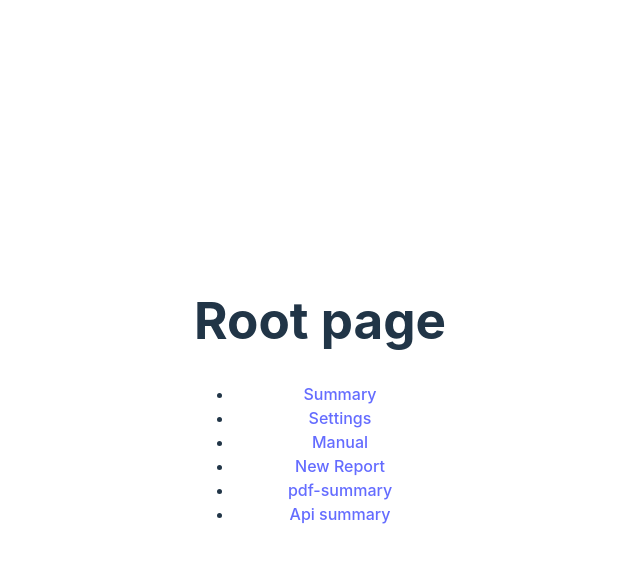
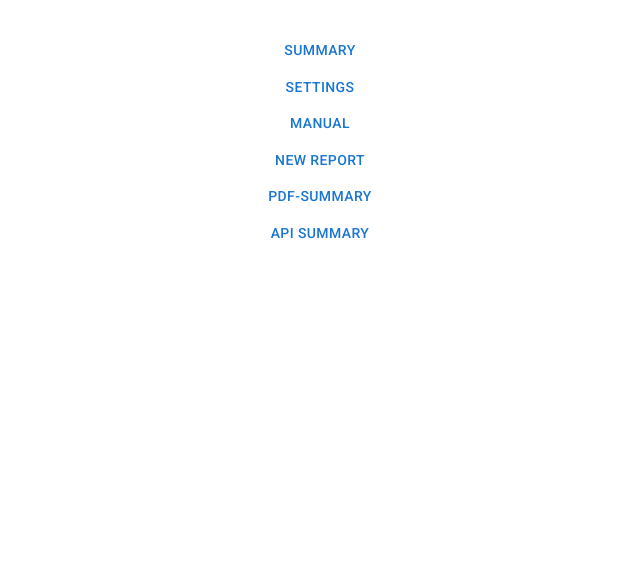
Before and after one commit to Kamil-Budzik/kryptokaska, a React (Vite) app: page / in a window 1280 px wide. Shown: the top 562 px of the page, without its empty margins (320-960 px from the left). Built offline with nearby package versions, Linux system fonts and the light colour scheme.

Commit message:
[FE] Setup MUI

```diff
--- a/package.json
+++ b/package.json
@@ -9,6 +9,11 @@
     "preview": "vite preview"
   },
   "dependencies": {
+    "@emotion/react": "^11.11.1",
+    "@emotion/styled": "^11.11.0",
+    "@fontsource/roboto": "^5.0.8",
+    "@mui/icons-material": "^5.14.11",
+    "@mui/material": "^5.14.11",
     "react": "^18.2.0",
     "react-dom": "^18.2.0",
     "react-router-dom": "^6.16.0"
--- a/src/App.tsx
+++ b/src/App.tsx
@@ -1,4 +1,5 @@
-import {Link} from "react-router-dom";
+import {NavLink as Link} from "react-router-dom";
+import {Button} from "@mui/material";
 
 import './App.css'
 
@@ -7,25 +8,26 @@
   return (
    <>
     <header>
-        <h1>Root page</h1>
         <ul>
             <li>
-                <Link to={"/summary"}>Summary</Link>
+                <Link to={"/summary"}>
+                    <Button>Summary</Button>
+                </Link>
             </li>
             <li>
-                <Link to={"/settings"}>Settings</Link>
+                <Link to={"/settings"}><Button>Settings</Button></Link>
             </li>
             <li>
-                <Link to={"/manual"}>Manual</Link>
+                <Link to={"/manual"}><Button>Manual</Button></Link>
             </li>
             <li>
-                <Link to={"/new-report"}>New Report</Link>
+                <Link to={"/new-report"}><Button>New Report</Button></Link>
             </li>
             <li>
-                <Link to={"/pdf-summary"}>pdf-summary</Link>
+                <Link to={"/pdf-summary"}><Button>pdf-summary</Button></Link>
             </li>
             <li>
-                <Link to={"/api-summary"}>Api summary</Link>
+                <Link to={"/api-summary"}><Button>Api summary</Button></Link>
             </li>
         </ul>
     </header>
--- a/src/index.css
+++ b/src/index.css
@@ -1,69 +1,52 @@
-:root {
-  font-family: Inter, system-ui, Avenir, Helvetica, Arial, sans-serif;
-  line-height: 1.5;
-  font-weight: 400;
+/* http://meyerweb.com/eric/tools/css/reset/
+   v2.0 | 20110126
+   License: none (public domain)
+*/
 
-  color-scheme: light dark;
-  color: rgba(255, 255, 255, 0.87);
-  background-color: #242424;
-
-  font-synthesis: none;
-  text-rendering: optimizeLegibility;
-  -webkit-font-smoothing: antialiased;
-  -moz-osx-font-smoothing: grayscale;
-  -webkit-text-size-adjust: 100%;
+html, body, div, span, applet, object, iframe,
+h1, h2, h3, h4, h5, h6, p, blockquote, pre,
+a, abbr, acronym, address, big, cite, code,
+del, dfn, em, img, ins, kbd, q, s, samp,
+small, strike, strong, sub, sup, tt, var,
+b, u, i, center,
+dl, dt, dd, ol, ul, li,
+fieldset, form, label, legend,
+table, caption, tbody, tfoot, thead, tr, th, td,
+article, aside, canvas, details, embed,
+figure, figcaption, footer, header, hgroup,
+menu, nav, output, ruby, section, summary,
+time, mark, audio, video {
+  margin: 0;
+  padding: 0;
+  border: 0;
+  font-size: 100%;
+  font: inherit;
+  vertical-align: baseline;
+}
+/* HTML5 display-role reset for older browsers */
+article, aside, details, figcaption, figure,
+footer, header, hgroup, menu, nav, section {
+  display: block;
+}
+body {
+  line-height: 1;
+}
+ol, ul {
+  list-style: none;
+}
+blockquote, q {
+  quotes: none;
+}
+blockquote:before, blockquote:after,
+q:before, q:after {
+  content: '';
+  content: none;
+}
+table {
+  border-collapse: collapse;
+  border-spacing: 0;
 }
 
-a {
-  font-weight: 500;
-  color: #646cff;
-  text-decoration: inherit;
+*, *::before, *::after {
+  box-sizing: border-box;
 }
-a:hover {
-  color: #535bf2;
-}
-
-body {
-  margin: 0;
-  display: flex;
-  place-items: center;
-  min-width: 320px;
-  min-height: 100vh;
-}
-
-h1 {
-  font-size: 3.2em;
-  line-height: 1.1;
-}
-
-button {
-  border-radius: 8px;
-  border: 1px solid transparent;
-  padding: 0.6em 1.2em;
-  font-size: 1em;
-  font-weight: 500;
-  font-family: inherit;
-  background-color: #1a1a1a;
-  cursor: pointer;
-  transition: border-color 0.25s;
-}
-button:hover {
-  border-color: #646cff;
-}
-button:focus,
-button:focus-visible {
-  outline: 4px auto -webkit-focus-ring-color;
-}
-
-@media (prefers-color-scheme: light) {
-  :root {
-    color: #213547;
-    background-color: #ffffff;
-  }
-  a:hover {
-    color: #747bff;
-  }
-  button {
-    background-color: #f9f9f9;
-  }
-}
--- a/src/main.tsx
+++ b/src/main.tsx
@@ -15,19 +15,23 @@
 import PdfSummary from "./pages/PdfSummary.tsx";
 import ApiSummary from "./pages/ApiSummary.tsx";
 //styles
+import '@fontsource/roboto/300.css';
+import '@fontsource/roboto/400.css';
+import '@fontsource/roboto/500.css';
+import '@fontsource/roboto/700.css';
 import './index.css'
-
 
 const router = createBrowserRouter(
     createRoutesFromElements(
-        <Route path="/" element={<App />}>
-            <Route path="summary" element={<Summary />} />
-            <Route path="settings" element={<Settings />} />
-            <Route path="manual" element={<Manual />} />
-            <Route path="new-report" element={<NewReport />} />
-            <Route path="pdf-summary" element={<PdfSummary />} />
-            <Route path="api-summary" element={<ApiSummary />} />
-        </Route>
+        <>
+            <Route path="/summary" element={<Summary />} />
+            <Route path="/settings" element={<Settings />} />
+            <Route path="/manual" element={<Manual />} />
+            <Route path="/new-report" element={<NewReport />} />
+            <Route path="/pdf-summary" element={<PdfSummary />} />
+            <Route path="/api-summary" element={<ApiSummary />} />
+            <Route path="/" element={<App />} />
+        </>
     )
 );
 
```
Also changed, not shown: 1 other file (tests, documents, lock files or other folders).
